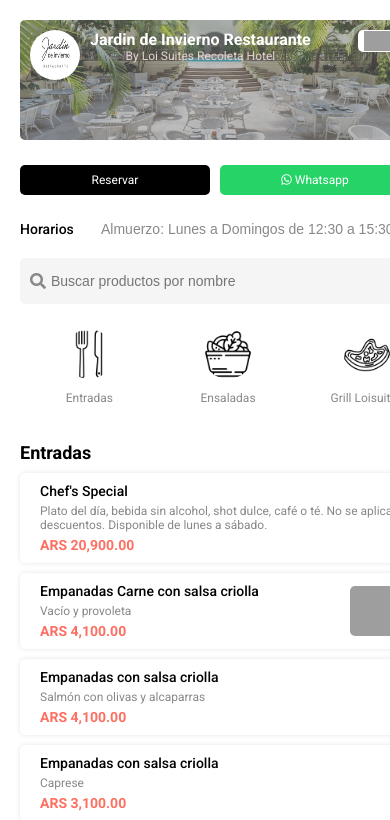
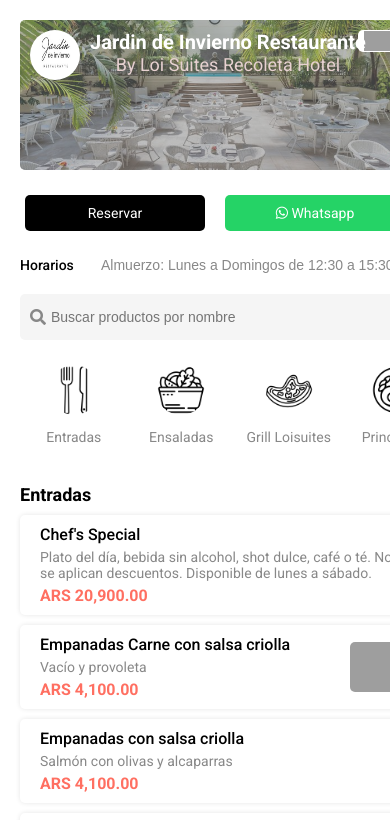
Before and after one commit to matuq83/jardinDeInvierno, a website: page index.html in a window 390 px wide. Shown: the top 820 px of the page. Drawn offline with Linux system fonts and the light colour scheme; grey boxes are pictures that could not be loaded.

Commit message:
aumentando tamaño de font-size de titulo

```diff
--- a/CSS/styles.css
+++ b/CSS/styles.css
@@ -38,14 +38,14 @@
 
 .header .title h1 {
    margin: 0;
-   font-size: 18px;
+   font-size: 20px;
    font-weight: 700;
    color: white;
 }
 
 .header .title p {
    margin: 0;
-   font-size: 14px;
+   font-size: 16px;
    color: #e7d1d1;
 }
 
@@ -287,7 +287,7 @@
 }
 
 /* Responsive adjustments */
-@media (max-width: 768px) {
+/*@media (max-width: 768px) {
    .header img.background {
       height: 120px;
    }
@@ -317,3 +317,40 @@
       flex: 0 0 33%;
    }
 }
+   */
+
+   @media (max-width: 768px) {
+      .header .title h1 {
+         font-size: 20px; /* Aumentado para mejor legibilidad */
+      }
+
+      .header .title p {
+         font-size: 18px; /* Aumentado para mejor legibilidad */
+      }
+
+      .item .details h3 {
+         font-size: 16px; /* Aumentado para los nombres de los platos */
+      }
+
+      .item .details p {
+         font-size: 14px; /* Aumentado para las descripciones adicionales */
+      }
+
+      .item .price {
+         font-size: 16px; /* Aumentado para el precio */
+      }
+
+      .categories .category p {
+         font-size: 14px; /* Aumentado para los nombres de las categorías */
+      }
+
+      .availability .status,
+      .availability select,
+      .delivery-options a {
+         font-size: 14px; /* Aumentado para otros textos pequeños */
+      }
+
+      .footer p {
+         font-size: 14px; /* Aumentado para el texto en el pie de página */
+      }
+   }
```
